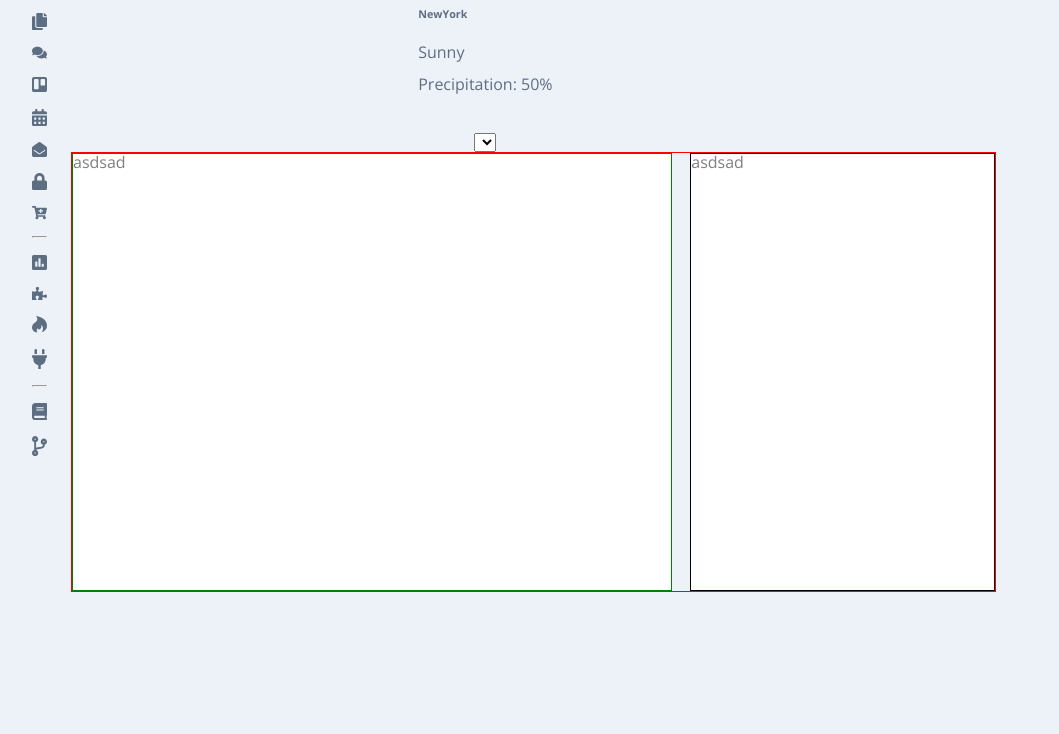
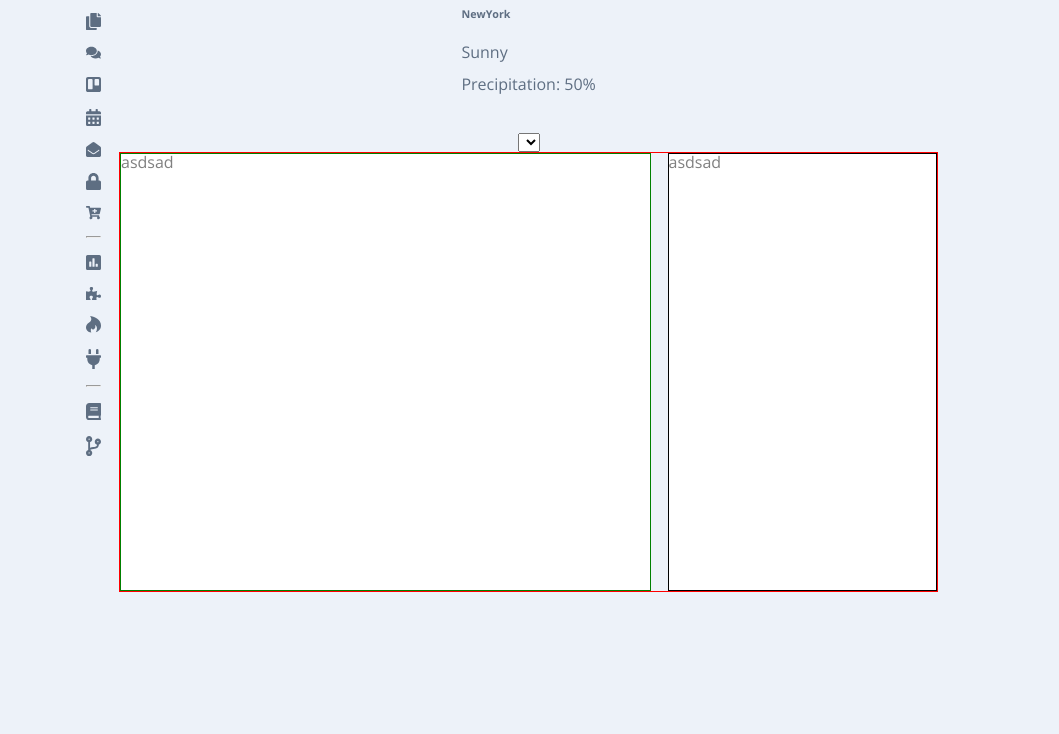
Before and after one commit to cyberRasam/Develhope-Dashboard, a plain HTML site: page index.html in a window 1280 px wide. Shown: the part 98-832 px from the top of the page, without its empty margins (137-1196 px from the left). Before the commit the page ends 800 px from the top, so only its background shows below. Drawn offline with nearby package versions, Linux system fonts and the light colour scheme; files that its build step writes are made by us from their sources.

Commit message:
template spacing issue fixed

```diff
--- a/index.html
+++ b/index.html
@@ -443,8 +443,8 @@
           <div class="hasan-card-4"></div>
           <div class="hasan-card-5"></div>
         </div>
-          <div class="footer"></div>
         </div>
+        <footer></footer>
       </div>
     </main>
     <script src="index.js"></script>
--- a/style.scss
+++ b/style.scss
@@ -1,5 +1,5 @@
-@use "vars.scss" as var;
-@use "./colors" as *;
+@use 'vars.scss' as var;
+@use './colors' as *;
 
 *,
 ::before,
@@ -10,9 +10,9 @@
 body {
   margin: 0;
   padding: 0;
-  font-family: "Open Sans", -apple-system, BlinkMacSystemFont, "Segoe UI",
-    Roboto, "Helvetica Neue", Arial, sans-serif, "Apple Color Emoji",
-    "Segoe UI Emoji", "Segoe UI Symbol";
+  font-family: 'Open Sans', -apple-system, BlinkMacSystemFont, 'Segoe UI',
+    Roboto, 'Helvetica Neue', Arial, sans-serif, 'Apple Color Emoji',
+    'Segoe UI Emoji', 'Segoe UI Symbol';
   font-size: 1rem;
   font-weight: 400;
   line-height: 1;
@@ -30,29 +30,28 @@ body {
   height: 100vh;
   margin: 0;
   padding: 0;
+  display: flex;
+  justify-content: center;
 }
 
 .container {
   height: 100%;
   padding: 0;
-  width: 85%;
-  margin: 0 auto;
+  width: 80%;
   display: flex;
-  justify-content: space-between;
-  justify-content: start;
+  justify-content: center;
 }
 
 /*Side bar section starts*/
 
 .navbar-vertical {
   margin: 2rem 0;
-  margin-left: 3rem;
   display: flex;
   flex-direction: column;
   width: 5%;
   align-items: center;
   height: 100%;
-  position: fixed;
+  position: sticky;
   .toggle-btn {
     #toggle {
       background-color: transparent;
@@ -112,9 +111,9 @@ li {
   display: flex;
   flex-direction: column;
   align-items: center;
-  width: 85%;
+  width: 80%;
   height: 100%;
-  margin: 0 4rem;
+  // margin: 0 auto;
   .header {
     width: 100%;
   }
@@ -128,7 +127,7 @@ li {
   justify-content: space-between;
   width: 100%;
   position: sticky;
-  margin-left: 5rem;
+  //margin-left: 5rem;
   //background-color: rgba(0, 0, 0, 0.5);
 
   .nav-left {
@@ -144,7 +143,7 @@ li {
         height: 39px;
       }
       .falconText {
-        font-family: "Poppins", sans-serif;
+        font-family: 'Poppins', sans-serif;
         color: $blue;
         font-weight: 800;
         font-size: 1.7rem;
@@ -190,7 +189,7 @@ li {
       padding-left: 5px;
       &::placeholder {
         color: $light-blue;
-        font-family: "Poppins", sans-serif;
+        font-family: 'Poppins', sans-serif;
         font-weight: 300;
         font-size: 1rem;
       }
@@ -244,7 +243,7 @@ li {
         font-weight: 700;
         background-color: $orange;
         border-radius: 100%;
-        font-family: "Poppins", sans-serif;
+        font-family: 'Poppins', sans-serif;
         margin-left: 0.7rem;
         bottom: 8px;
       }
@@ -291,7 +290,7 @@ footer {
   padding-top: 1.5rem;
   span {
     display: flex;
-    font-family: "Open Sans", sans-serif;
+    font-family: 'Open Sans', sans-serif;
     font-weight: 300;
     font-size: 15px;
     margin-left: 12.5rem;
@@ -331,7 +330,7 @@ footer {
 
 .hasan-cards {
   width: 100%;
-  margin-left: 6rem;
+  //margin-left: 6rem;
 }
 
 .h-container-1 {
```
Also changed, not shown: style.css, 1 other file.
